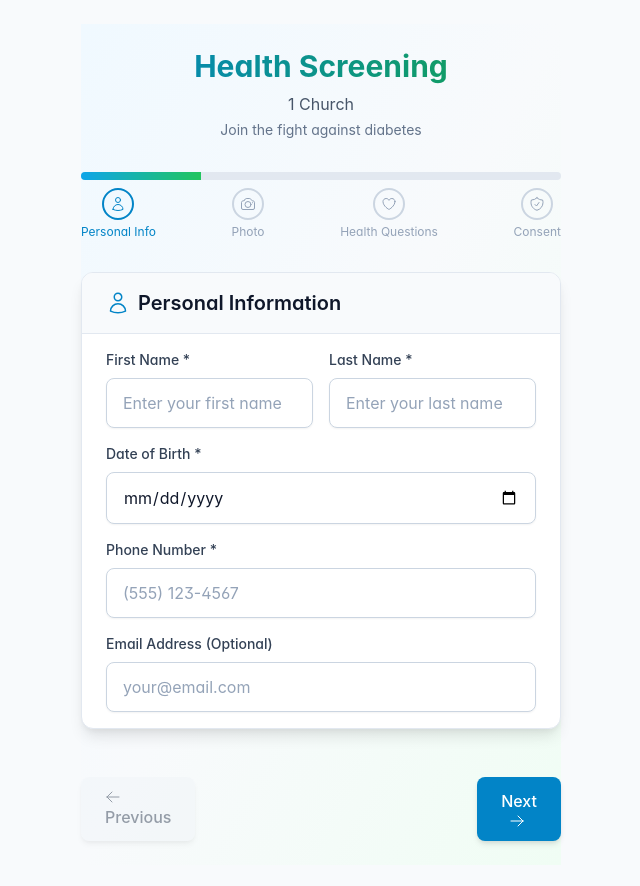
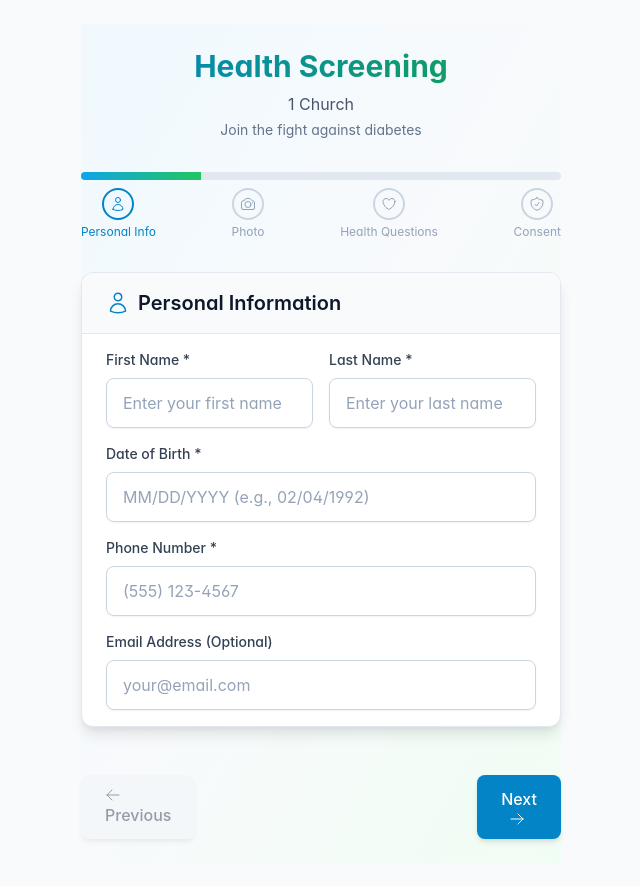
Before and after one commit to cerberus100/Christianoutreach, a Next.js app: page /form/1 in a window 1280 px wide. Shown: the top 886 px of the page, without its empty margins (319-959 px from the left). Built offline with nearby package versions, Linux system fonts and the light colour scheme.

Commit message:
Update date of birth format to MM/DD/YYYY with auto-formatting and validation

```diff
--- a/components/HealthScreeningForm.tsx
+++ b/components/HealthScreeningForm.tsx
@@ -278,20 +278,61 @@ export default function HealthScreeningForm({
                 <div>
                   <label className="form-label">Date of Birth *</label>
                   <input
-                    type="date"
+                    type="text"
                     {...register('dateOfBirth', {
                       required: 'Date of birth is required',
+                      pattern: {
+                        value: /^(0[1-9]|1[0-2])\/(0[1-9]|[12][0-9]|3[01])\/\d{4}$/,
+                        message: 'Please enter date in MM/DD/YYYY format (e.g., 02/04/1992)'
+                      },
                       validate: (value) => {
+                        // Parse MM/DD/YYYY format
+                        const parts = value.split('/');
+                        if (parts.length !== 3) return 'Please enter date in MM/DD/YYYY format';
+
+                        const month = parseInt(parts[0], 10);
+                        const day = parseInt(parts[1], 10);
+                        const year = parseInt(parts[2], 10);
+
+                        // Validate ranges
+                        if (month < 1 || month > 12) return 'Please enter a valid month (01-12)';
+                        if (day < 1 || day > 31) return 'Please enter a valid day (01-31)';
+                        if (year < 1900 || year > new Date().getFullYear()) return 'Please enter a valid year';
+
+                        // Check if date is valid
+                        const date = new Date(year, month - 1, day);
+                        if (date.getFullYear() !== year || date.getMonth() !== month - 1 || date.getDate() !== day) {
+                          return 'Please enter a valid date';
+                        }
+
+                        // Age validation
                         const today = new Date();
-                        const birthDate = new Date(value);
-                        const age = today.getFullYear() - birthDate.getFullYear();
+                        const birthDate = new Date(year, month - 1, day);
+                        let age = today.getFullYear() - birthDate.getFullYear();
+                        const monthDiff = today.getMonth() - birthDate.getMonth();
+                        if (monthDiff < 0 || (monthDiff === 0 && today.getDate() < birthDate.getDate())) {
+                          age--;
+                        }
+
                         if (age < 18) return 'Must be 18 or older';
                         if (age > 120) return 'Please enter a valid date';
                         return true;
                       }
                     })}
                     className={`form-input ${errors.dateOfBirth ? 'form-input-error' : ''}`}
-                    max={new Date(Date.now() - 18 * 365 * 24 * 60 * 60 * 1000).toISOString().split('T')[0]}
+                    placeholder="MM/DD/YYYY (e.g., 02/04/1992)"
+                    maxLength={10}
+                    onInput={(e) => {
+                      // Auto-format as user types
+                      let value = e.currentTarget.value.replace(/\D/g, '');
+                      if (value.length >= 2) {
+                        value = value.substring(0, 2) + '/' + value.substring(2);
+                      }
+                      if (value.length >= 5) {
+                        value = value.substring(0, 5) + '/' + value.substring(5, 9);
+                      }
+                      e.currentTarget.value = value;
+                    }}
                   />
                   {errors.dateOfBirth && (
                     <p className="form-error">{errors.dateOfBirth.message}</p>
--- a/pages/api/admin/dashboard.ts
+++ b/pages/api/admin/dashboard.ts
@@ -83,7 +83,7 @@ export default async function handler(
         id: `submission-${i}`,
         firstName: `Person${i}`,
         lastName: `Test${i}`,
-        dateOfBirth: '1990-01-01',
+        dateOfBirth: '01/01/1990',
         selfieUrl: '',
         churchId: ['church-a', 'church-b', 'church-c', 'church-d'][Math.floor(Math.random() * 4)],
         submissionDate: submissionDate.toISOString(),
--- a/pages/api/admin/export.ts
+++ b/pages/api/admin/export.ts
@@ -51,7 +51,7 @@ export default async function handler(
         id: 'sub-001',
         firstName: 'John',
         lastName: 'Doe',
-        dateOfBirth: '1990-05-15',
+        dateOfBirth: '05/15/1990',
         phone: '(555) 123-4567',
         email: 'john.doe@email.com',
         churchId: 'church-a',
@@ -83,7 +83,7 @@ export default async function handler(
         id: 'sub-002',
         firstName: 'Jane',
         lastName: 'Smith',
-        dateOfBirth: '1985-03-22',
+        dateOfBirth: '03/22/1985',
         phone: '(555) 987-6543',
         email: 'jane.smith@email.com',
         churchId: 'church-b',
--- a/pages/api/admin/submissions.ts
+++ b/pages/api/admin/submissions.ts
@@ -45,7 +45,7 @@ export default async function handler(
         id: 'sub-001',
         firstName: 'John',
         lastName: 'Doe',
-        dateOfBirth: '1990-05-15',
+        dateOfBirth: '05/15/1990',
         selfieUrl: 'https://example.com/selfie1.jpg',
         churchId: 'loc-001',
         submissionDate: '2024-06-20T10:30:00Z',
@@ -93,7 +93,7 @@ export default async function handler(
         id: 'sub-002',
         firstName: 'Jane',
         lastName: 'Smith',
-        dateOfBirth: '1985-03-22',
+        dateOfBirth: '03/22/1985',
         selfieUrl: 'https://example.com/selfie2.jpg',
         churchId: 'loc-002',
         submissionDate: '2024-06-21T14:20:00Z',
@@ -139,7 +139,7 @@ export default async function handler(
         id: 'sub-003',
         firstName: 'Mike',
         lastName: 'Johnson',
-        dateOfBirth: '1978-11-08',
+        dateOfBirth: '11/08/1978',
         selfieUrl: 'https://example.com/selfie3.jpg',
         churchId: 'loc-001',
         submissionDate: '2024-06-22T09:15:00Z',
@@ -188,7 +188,7 @@ export default async function handler(
         id: 'sub-004',
         firstName: 'Sarah',
         lastName: 'Williams',
-        dateOfBirth: '1992-07-12',
+        dateOfBirth: '07/12/1992',
         selfieUrl: 'https://example.com/selfie4.jpg',
         churchId: 'loc-003',
         submissionDate: '2024-06-23T16:45:00Z',
@@ -234,7 +234,7 @@ export default async function handler(
         id: 'sub-005',
         firstName: 'Robert',
         lastName: 'Brown',
-        dateOfBirth: '1965-12-03',
+        dateOfBirth: '12/03/1965',
         selfieUrl: 'https://example.com/selfie5.jpg',
         churchId: 'loc-002',
         submissionDate: '2024-06-24T11:30:00Z',
```
